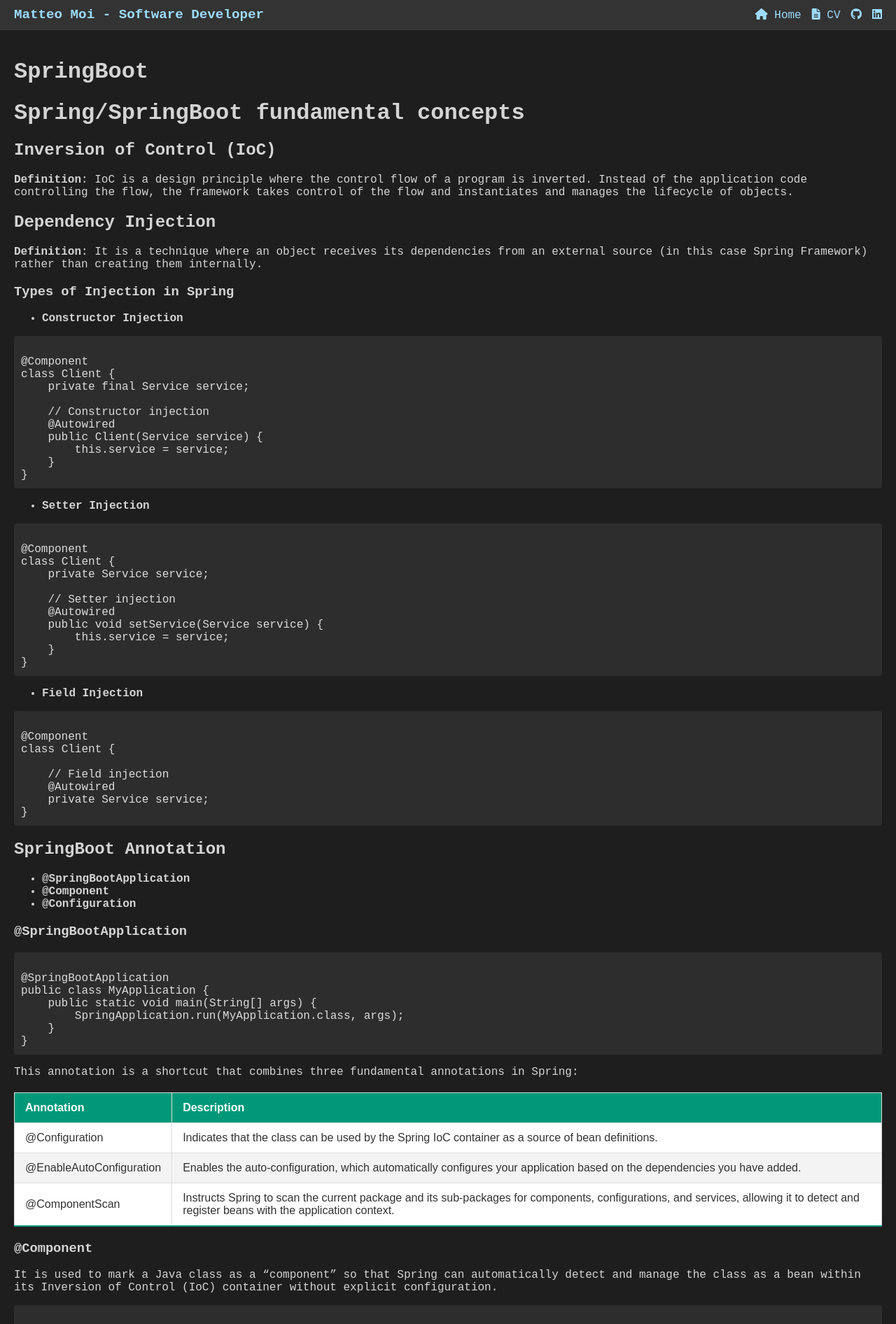
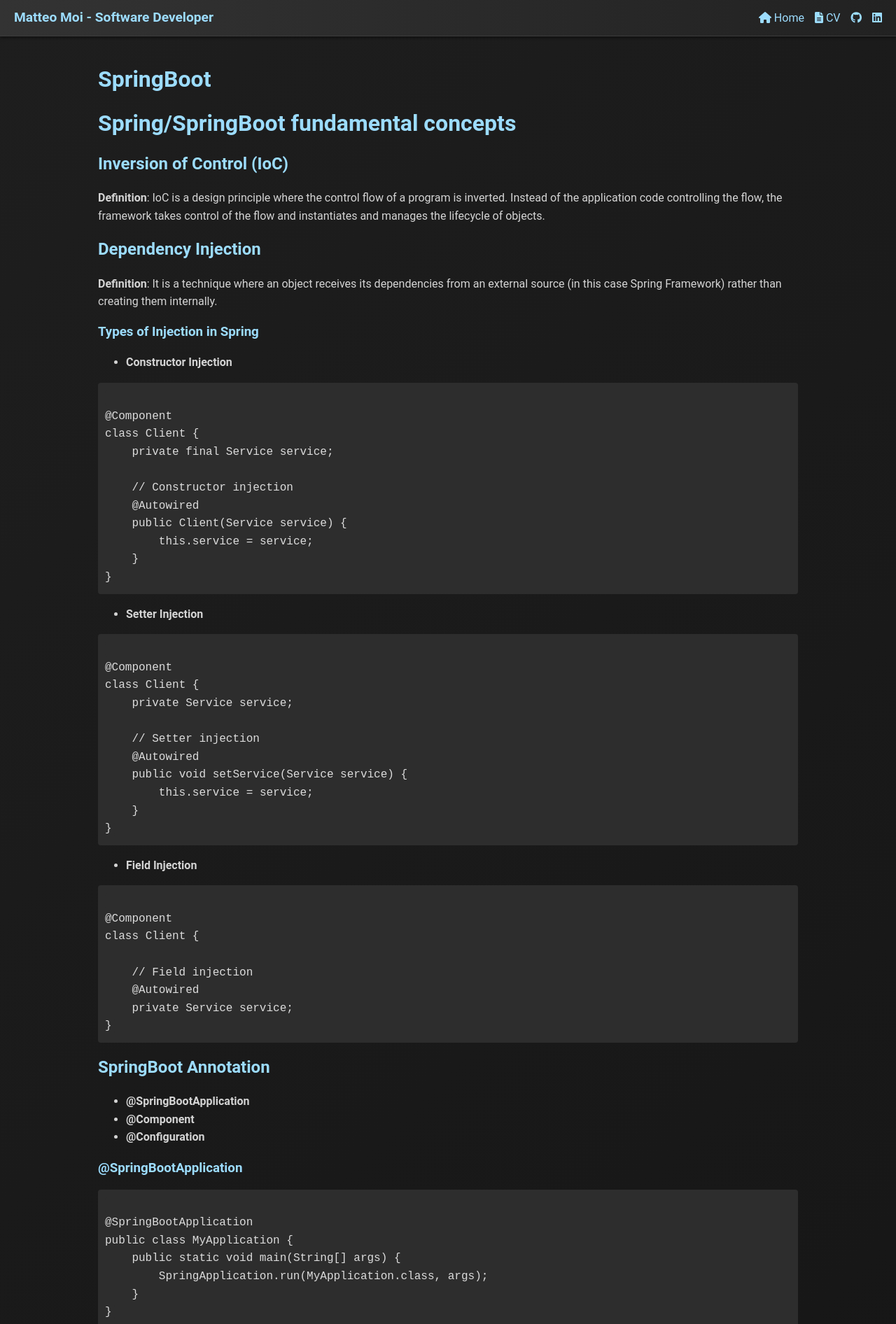
Before and after one commit to Jok98/Jok98.github.io, a Jekyll site: the page built from notes/dev/springboot/SpringBoot.md, in a window 1280 px wide. Shown: the top 1892 px of the page at 70% size. Built offline with Jekyll 4.4.1, drawn with Linux system fonts in a browser that asks for light colours.

Commit message:
feat: enhance site and CV styling

```diff
--- a/assets/css/default_style.css
+++ b/assets/css/default_style.css
@@ -1,12 +1,25 @@
 body {
-  font-family: "Courier New", Courier, monospace;
-  background-color: #1e1e1e;
+  font-family: 'Roboto', 'Segoe UI', Tahoma, sans-serif;
+  background: linear-gradient(135deg, #1e1e1e 0%, #121212 100%);
   color: #d4d4d4;
   margin: 0;
+  line-height: 1.6;
+}
+
+h1,
+h2,
+h3,
+h4,
+h5,
+h6 {
+  color: #9cdcfe;
+  line-height: 1.3;
 }
 
 main {
   padding: 20px;
+  max-width: 1000px;
+  margin: 0 auto;
 }
 
 .navbar {
@@ -14,8 +27,9 @@
   justify-content: space-between;
   align-items: center;
   padding: 10px 20px;
-  background-color: #333333;
+  background: linear-gradient(90deg, #333333, #222222);
   border-bottom: 1px solid #3c3c3c;
+  box-shadow: 0 2px 4px rgba(0, 0, 0, 0.5);
 }
 
 .nav-logo {
@@ -33,18 +47,41 @@
 .nav-link {
   color: #9cdcfe;
   text-decoration: none;
+  position: relative;
+  transition: color 0.3s ease;
+}
+
+.nav-link::after {
+  content: "";
+  position: absolute;
+  left: 0;
+  bottom: -4px;
+  width: 0;
+  height: 2px;
+  background: #007acc;
+  transition: width 0.3s ease;
 }
 
 .nav-link:hover {
-  color: #007acc;
+  color: #ffffff;
+}
+
+.nav-link:hover::after {
+  width: 100%;
 }
 
 .section {
   margin-bottom: 20px;
   background-color: #252526;
   border: 1px solid #3c3c3c;
-  border-radius: 5px;
-  padding: 5px 10px;
+  border-radius: 8px;
+  padding: 15px 20px;
+  box-shadow: 0 4px 6px rgba(0, 0, 0, 0.3);
+  transition: transform 0.2s ease;
+}
+
+.section:hover {
+  transform: translateY(-2px);
 }
 
 .section > summary {
@@ -109,12 +146,14 @@
   border-radius: 8px;
   text-decoration: none;
   font-size: 18px;
-  transition: background-color 0.3s ease;
+  transition: background-color 0.3s ease, transform 0.2s ease;
+  box-shadow: 0 4px 6px rgba(0, 0, 0, 0.3);
 }
 
 .cv-button:hover {
   background-color: #007f67;
   color: #ffffff;
+  transform: translateY(-2px);
 }
 
 .cv-button i {
@@ -129,6 +168,9 @@
   font-size: 1em;
   font-family: "Arial", sans-serif;
   color: #333;
+  border-radius: 8px;
+  overflow: hidden;
+  box-shadow: 0 2px 5px rgba(0, 0, 0, 0.2);
 }
 
 table thead tr {
@@ -161,6 +203,10 @@
   border-bottom: 2px solid #009879;
 }
 
+table tbody tr:hover {
+  background-color: #eaeaea;
+}
+
 /* Improved button styles */
 button {
   background-color: #009879;
@@ -174,11 +220,13 @@
   margin: 4px 2px;
   cursor: pointer;
   border-radius: 8px;
-  transition: background-color 0.3s ease;
+  transition: background-color 0.3s ease, transform 0.2s ease;
+  box-shadow: 0 4px 6px rgba(0, 0, 0, 0.3);
 }
 
 button:hover {
   background-color: #007f67;
+  transform: translateY(-2px);
 }
 
 /* Style for code snippets */
```
Also changed, not shown: assets/css/cv_style.css (+37 -9 lines).
